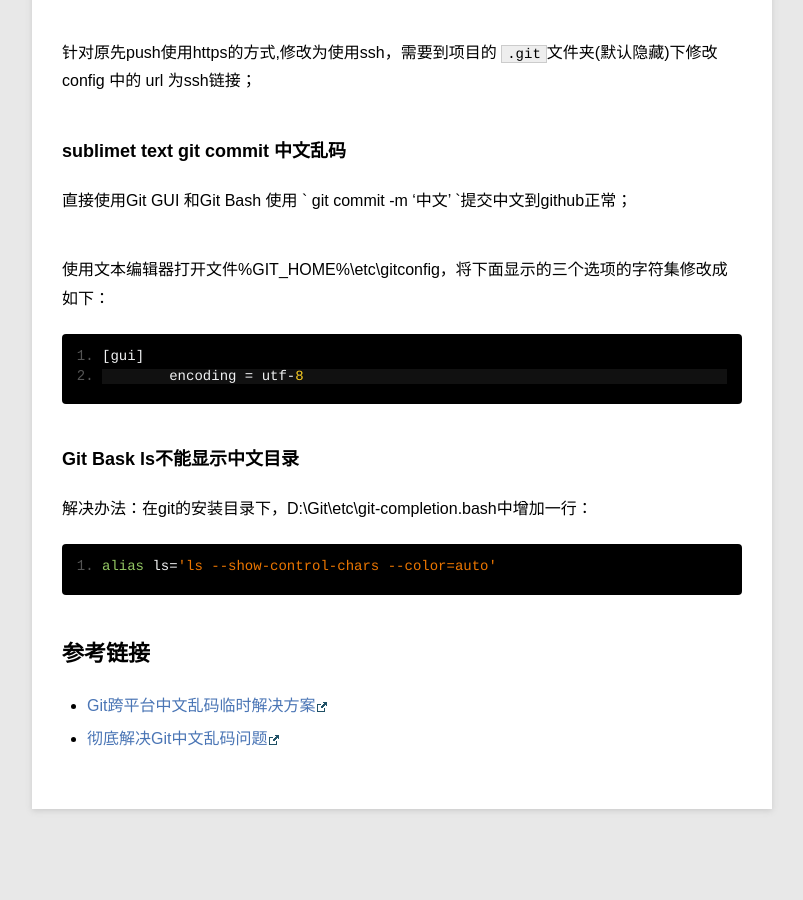
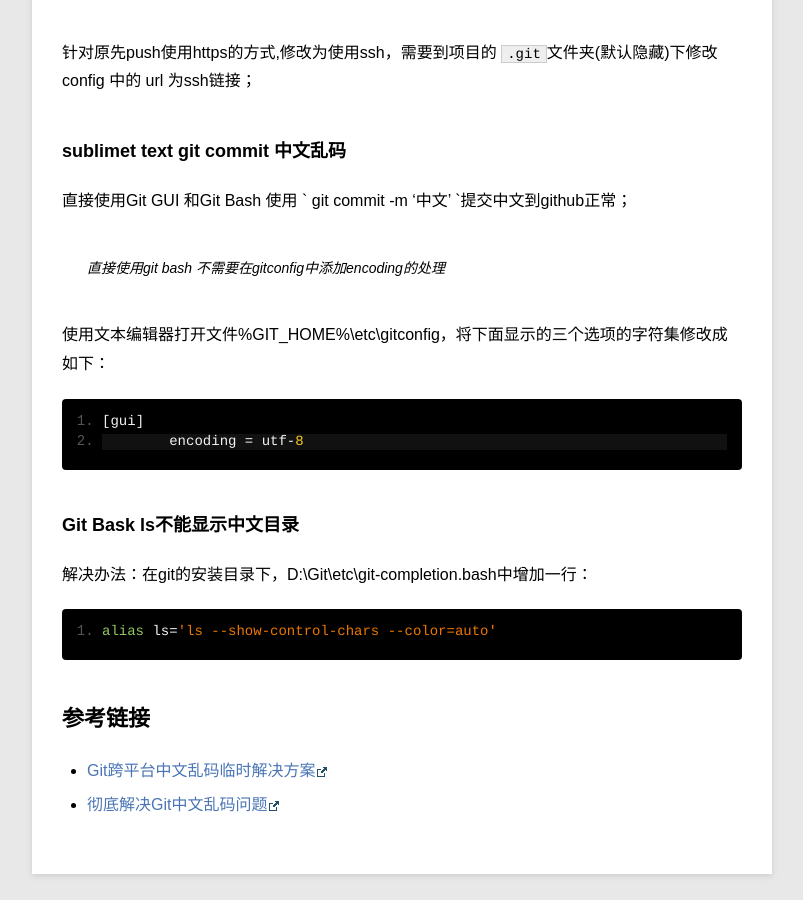
Before and after one commit to boqodo/boqodo.github.io, a Jekyll site: the page built from _posts/blog/2015-02-12-git-use-record.md, in a window 1280 px wide and 900 px high, scrolled down 1334 px. Shown: the whole window, without its empty margins (78-881 px from the left). Built offline with Jekyll 4.4.1, drawn with Linux system fonts in a browser that asks for light colours; Markdown is read by kramdown in place of the engine named in the settings.

Commit message:
中文呢

```diff
--- a/_posts/blog/2015-02-12-git-use-record.md
+++ b/_posts/blog/2015-02-12-git-use-record.md
@@ -41,6 +41,9 @@ git所在的目录不要有空格和中文，跟path配置的git区分开来；
 
 直接使用Git GUI 和Git Bash 使用 ` git commit -m '中文' `提交中文到github正常；
 
+
+> 直接使用git bash 不需要在gitconfig中添加encoding的处理
+
 使用文本编辑器打开文件%GIT_HOME%\etc\gitconfig，将下面显示的三个选项的字符集修改成如下：
 
 	[gui]
```
